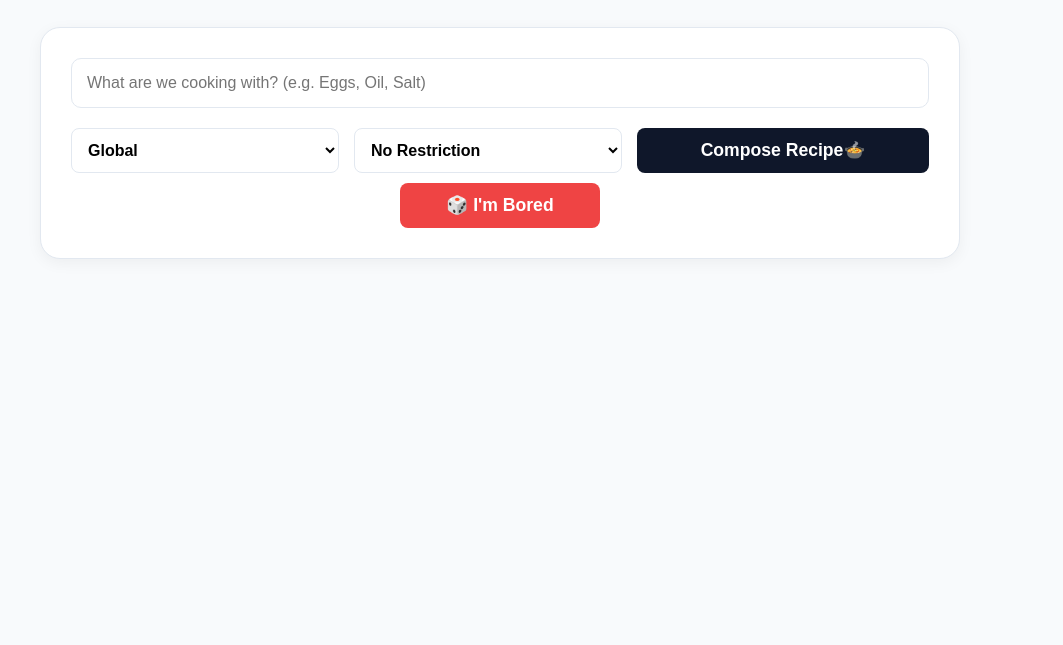
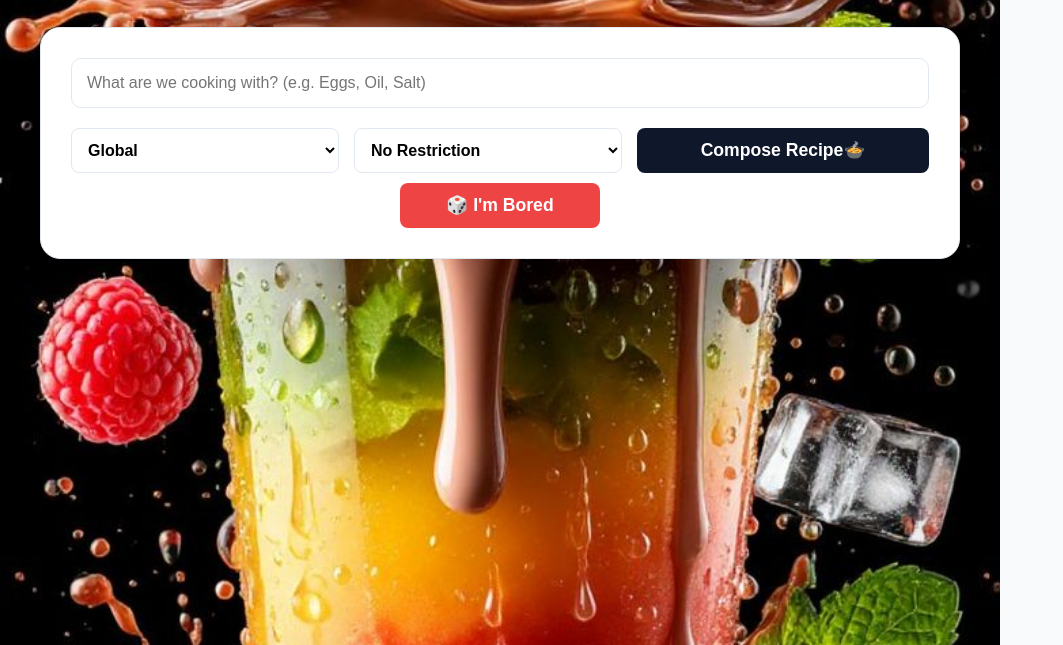
Before and after one commit to timothyasuke-prog/SpiceSpark, a website: page public/user/index.html in a window 1280 px wide. Shown: the part 155-800 px from the top of the page, without its empty margins (0-1063 px from the left). Drawn offline with nearby package versions, Linux system fonts and the light colour scheme; sample sign-in values are in the browser's storage.

```diff
--- a/public/user/style.css
+++ b/public/user/style.css
@@ -358,3 +358,10 @@ body { margin: 0; font-family: 'Inter', sans-serif; display: flex; background: #
     /* on larger screens, keep existing browser install UI; still allow button if desired */
     .pwa-install-btn { display: none !important; }
 }
+
+/* user panel background image (applies after login) */
+.main-panel {
+    background-image: url('/icons/user-panel.png');
+    background-size: cover;
+    background-position: center;
+}
```
Also changed, not shown: public/landing.html (+2 -1 lines), public/icons/user-panel.png (added).
